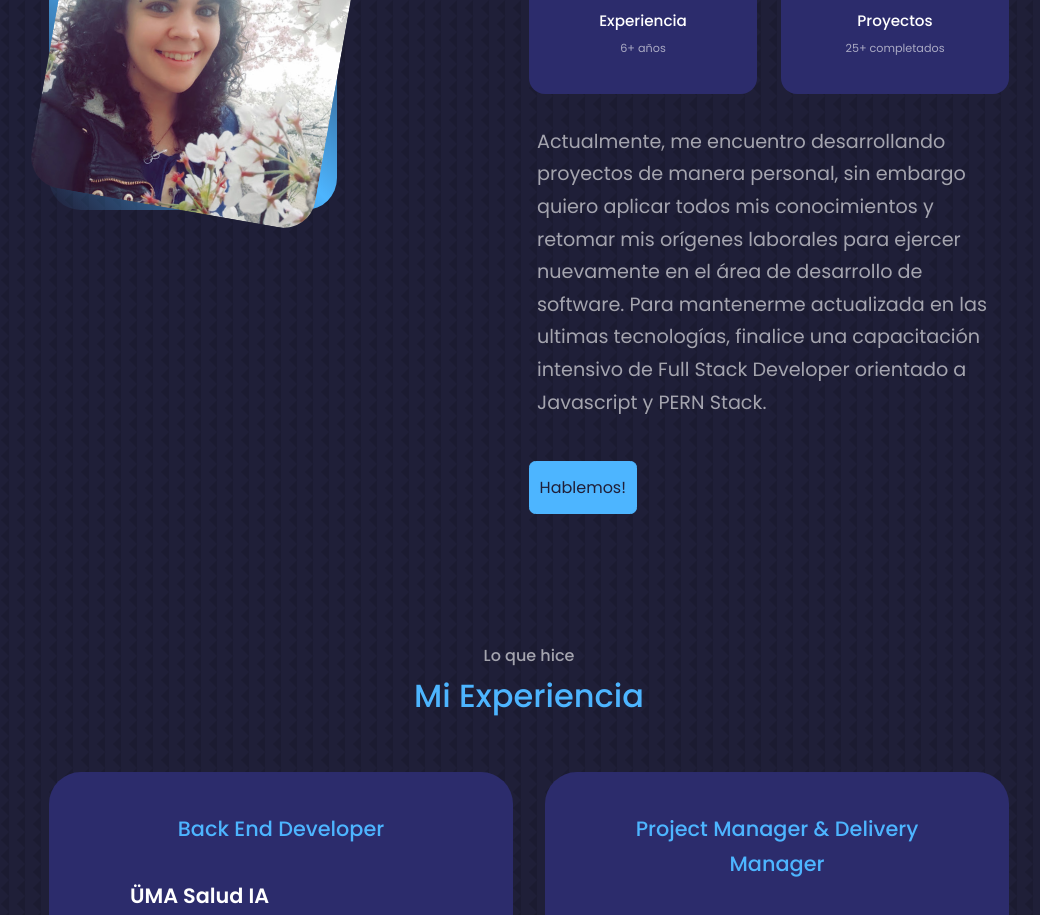
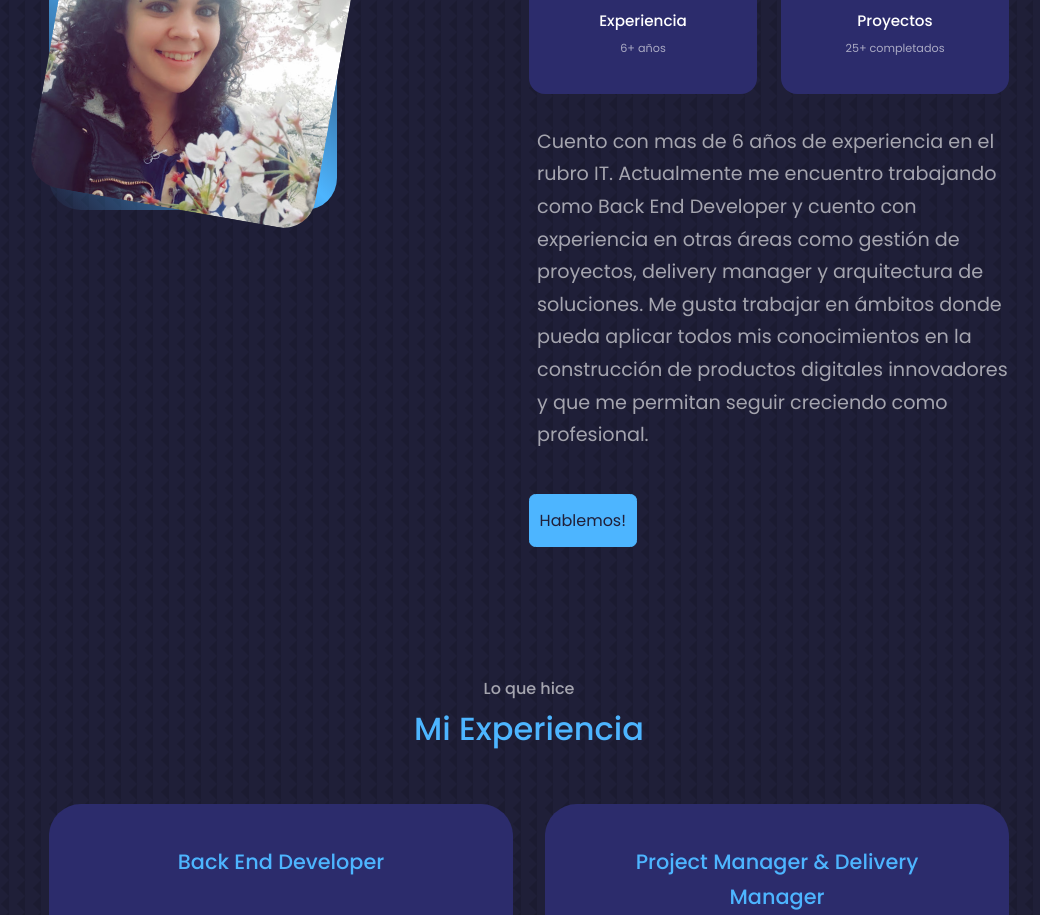
Before and after one commit to merssith/portfolio, a React (Create React App) app: page / in a window 1280 px wide. Shown: the part 1200-2115 px from the top of the page, without its empty margins (111-1151 px from the left). Built offline with nearby package versions, Linux system fonts and the light colour scheme.

Commit message:
some fixes

```diff
--- a/package.json
+++ b/package.json
@@ -1,5 +1,6 @@
 {
-  "name": "react-portfolio",
+  "name": "Mechi Salcedo Portfolio",
+  "homepage": "https://mechisalcedo.com",
   "version": "0.1.0",
   "private": true,
   "dependencies": {
@@ -16,7 +17,7 @@
   },
   "scripts": {
     "start": "react-scripts start",
-    "build": "react-scripts build",
+    "build": "react-scripts build && .env",
     "test": "react-scripts test",
     "eject": "react-scripts eject",
     "dev": "react-scripts start && .env"
--- a/src/components/about/About.jsx
+++ b/src/components/about/About.jsx
@@ -29,12 +29,8 @@ const About = () => {
             </article>
           </div>
           <p>
-            Actualmente, me encuentro desarrollando proyectos de manera
-            personal, sin embargo quiero aplicar todos mis conocimientos y
-            retomar mis orígenes laborales para ejercer nuevamente en el área de
-            desarrollo de software. Para mantenerme actualizada en las ultimas
-            tecnologías, finalice una capacitación intensivo de Full Stack
-            Developer orientado a Javascript y PERN Stack.
+          Cuento con mas de 6 años de experiencia en el rubro IT. Actualmente me encuentro trabajando como Back End Developer y cuento con experiencia en otras áreas como gestión de proyectos, delivery manager y arquitectura de soluciones.
+          Me gusta trabajar en ámbitos donde pueda aplicar todos mis conocimientos en la construcción de productos digitales innovadores y que me permitan seguir creciendo como profesional.
           </p>
           <a href="#contact" className="btn btn-primary">
             Hablemos!
```
Also changed, not shown: 2 other files (tests, documents, lock files or other folders).
